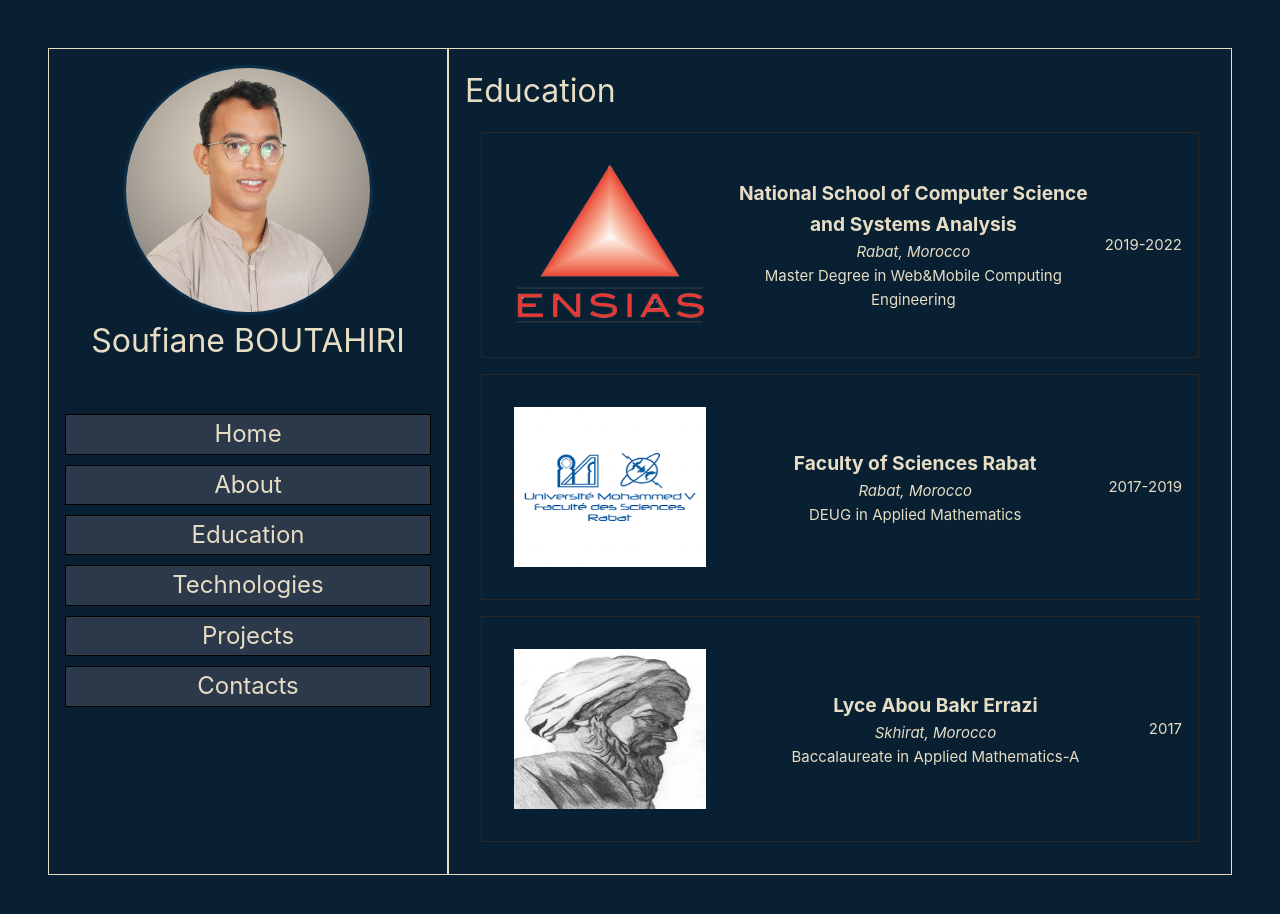
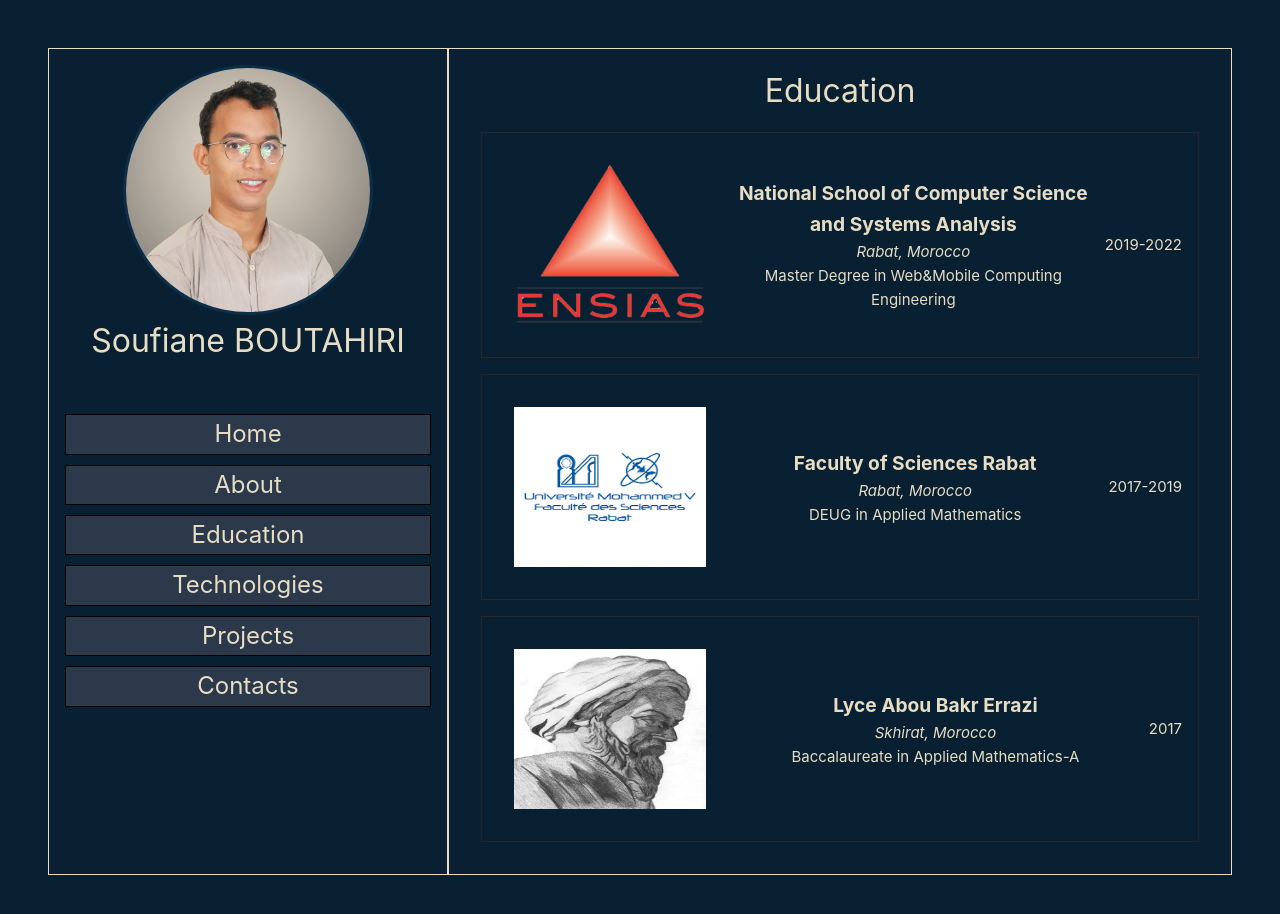
Before and after one commit to soufianebt/portfolio, a Vue app: page /education in a window 1280 px wide. Shown: the top 914 px of the page. Built offline with nearby package versions, Linux system fonts and the light colour scheme.

Commit message:
fix: repositione education content

```diff
--- a/src/assets/scss/main.scss
+++ b/src/assets/scss/main.scss
@@ -168,7 +168,17 @@ body {
   border: #282828 1px solid;
   margin: 1rem;
 
+  &__container {
+    display: flex;
+    flex-direction: column;
+    align-items: center;
+    justify-content: center;
+    text-align: center;
+    width: 100%;
+  }
+
   &__title {
+    //align-self: start;
     font-size: 2rem;
   }
 
--- a/src/views/EducationView.vue
+++ b/src/views/EducationView.vue
@@ -1,20 +1,23 @@
 <template>
 
     <div class="education__container">
-      <h1 class="education__title">Education</h1>
-      <div class="education__container__card" v-for="education in educations" :key="education.id">
-        <Education
-            :school="education.school"
-            :location="education.location"
-            :date="education.date"
-            :field="education.field"
-            :img="education.img"/>
-      </div>
+        <h1 class="education__title">Education</h1>
+        <div class="education__container__card">
+            <template v-for="education in educations" :key="education.id">
+                <Education
+                        :date="education.date"
+                        :field="education.field"
+                        :img="education.img"
+                        :location="education.location"
+                        :school="education.school"/>
+            </template>
+        </div>
     </div>
 </template>
 
 <script>
 import Education from '../components/Education.vue'
+
 export default {
   components: {
     Education
@@ -39,7 +42,7 @@ export default {
           img: ("images/Education/fsr.png")
         },
         {
-          id:3,
+          id: 3,
           school: 'Lyce Abou Bakr Errazi',
           location: 'Skhirat, Morocco',
           date: '2017',
```
